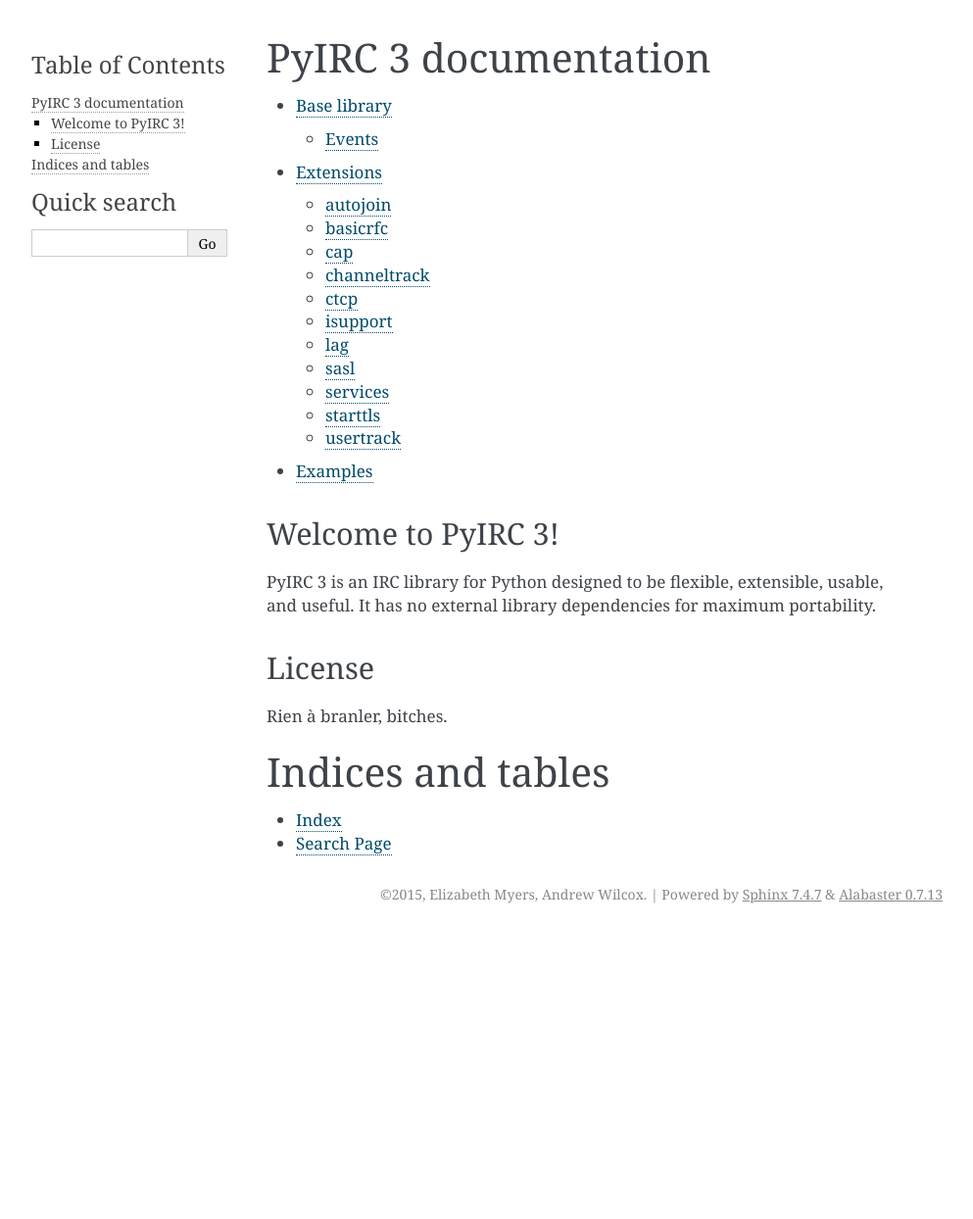
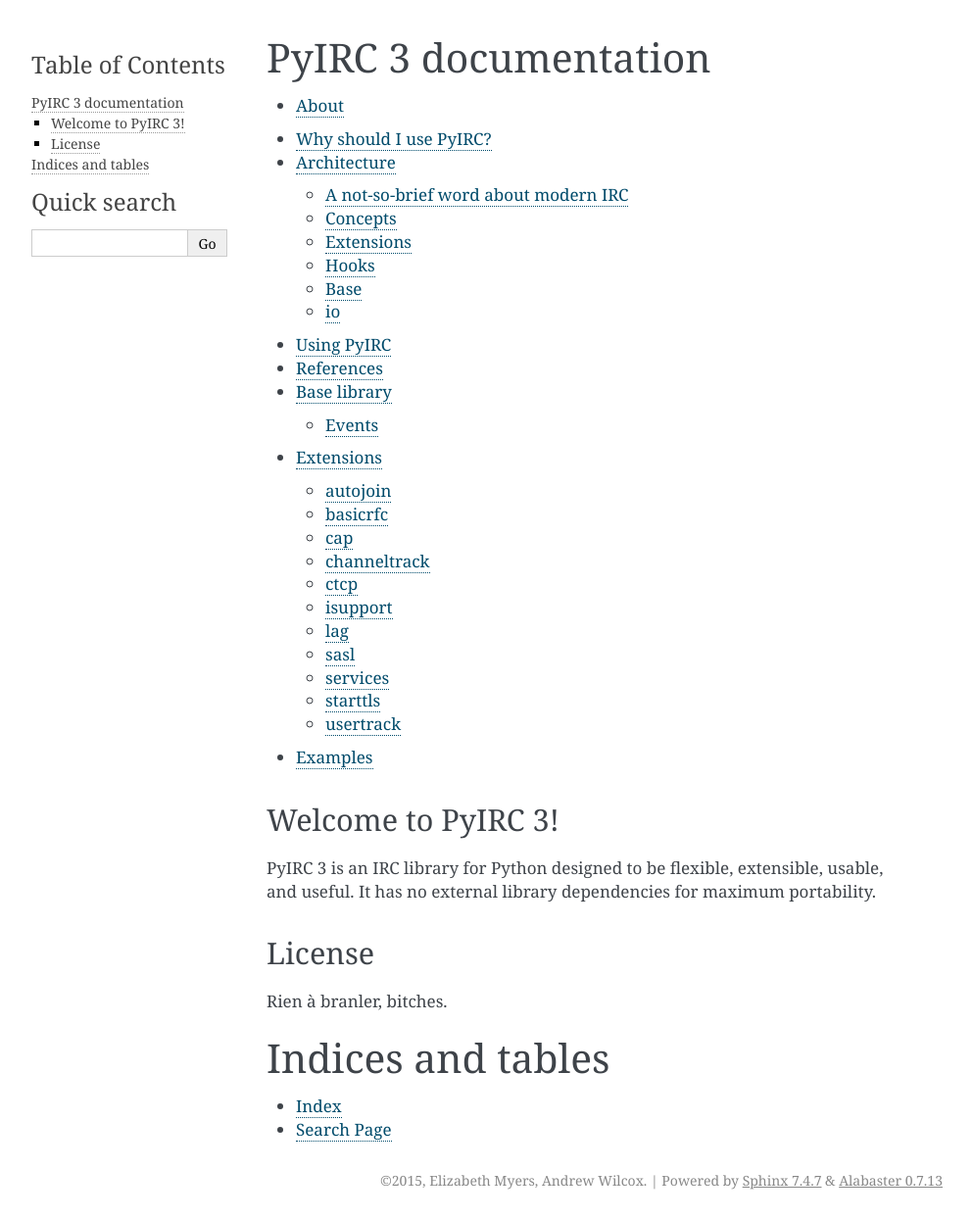
Before and after one commit to foxkit-us/PyIRC, a Sphinx documentation site: the page built from doc/index.rst, in a window 1280 px wide. Shown: the whole page at 98% size, without its empty margins (148-1141 px from the left). Built offline with Sphinx 7.4.7, drawn with Linux system fonts in a browser that asks for light colours; before the commit the page ends 952 px from its top, so only the background shows below that; some of the changed lines change nothing that is shown.

Commit message:
Add about page
WIP, could use some splitting maybe.

```diff
--- /dev/null
+++ b/doc/about.rst
@@ -0,0 +1,288 @@
+About
+=====
+
+.. toctree::
+   :maxdepth: 2
+
+PyIRC is an IRC library designed for everything from ancient IRC 2.8 servers
+to modern IRCv3 compliant servers, and everything in between. It is designed
+to be modular, flexible, and easy to use.
+
+Why should I use PyIRC?
+=======================
+
+Despite the initial appearance, PyIRC is nothing more than a way to turn IRC
+commands into callbacks and accessible data, whilst optionally doing the
+legwork of handling the boring parts of IRC. No, really, that's it. It doesn't
+try to take over your event loop, it doesn't try to dominate your application,
+it doesn't believe it is the centre of the universe. It simply just eats IRC
+events and does actions/state keeping based on them. How you put in the events
+is up to you, but we do provide several network layers.
+
+To facilitate this goal, PyIRC is designed to allow use of modern features
+where you require or want them, and yet allow for features to be foregone when
+desired or necessary. It also aims for correctness with most modern IRC
+servers; a lot of libraries are known to be incorrect in the implementation of
+many features, particularly in IRC message parsing.
+
+Everything in the library revolves around the concept that nothing is an
+absolute hard requirement, and that things can be reimplemented with ease by
+advanced users. At the same time, functionality for those who don't want to
+mess with the internals of the protocol is there and as functional as possible
+within reason.
+
+PyIRC is also designed to have minimal dependencies. Requirements ought not to
+be hoisted upon a user when possible. The only requirement is a Python 3.3
+interpreter and above, and 3.2 support could be done with minimal work. That's
+all.
+
+No attempt is made to support Python 2.x as that series is so broken with
+Unicode that it's not worth our time. This is our sole exception to the above.
+Guido says they'll support Python 2.7 until 2020; that doesn't mean we have
+to.
+
+Architecture
+============
+
+To hide the complexities of modern IRC as well as possible, whilst supporting
+legacy servers, we have designed the system (after much careful thought) to be
+extensible, flexible, and at the same time, unobtrusive. We try to stay out of
+your way where practical, but provide useful things to the user behind the
+scenes, with little to no intervention on their part.
+
+Whilst internally PyIRC may seem very complex at first shake, it actually has
+a rather simple design, with the goal for it to be simple to use by anyone,
+from the newbie to IRC who just wants a working bot, to the advanced user who
+may be writing a bot for IRC operator functions and tasks.
+
+A not-so-brief word about modern IRC
+------------------------------------
+
+Before continuing, it's necessary to get a picture of how truly complicated
+modern IRC is, and why PyIRC is designed the way it is (arguably increasing
+complexity).
+
+Many members of our team have worked previously on various IRC daemons, and
+have even participated in the `IRCv3 workgroup`_. We are acutely aware of the
+very real issues faced by IRC libraries that exist in Python today, and their
+ad-hoc support for many IRC features, especially because no one central
+authority has done more than a token effort to document IRC as actually used
+on modern servers (those who have often have political agendas and their own
+novel standards injected, some of which have never seen widespread use).
+
+The reason that IRC is in such a sorry state in terms of documentation is due
+the fact that the protocol actually used by IRC servers does not reflect
+RFC1459_ anymore, and has not for many years. Many numerics are obsolete,
+superseded, or not even listed in the standard. There are also numerous
+undocumented commands. Contrast that to RFC2812_, the "updated" version of
+RFC1459, which is best interpreted as something akin to any ancient accounts
+of the history of Rome - a bizarre blend of fact and fiction, but where fact
+ends and fiction begins (or vice versa) is impossible to tell. Even the
+authors of the standard, IRCNet, break it in several ways.
+
+Despite this, many standards such as CTCP_, DCC_, ISUPPORT_, WHOX_, NAMESX_,
+PROTOCTL_, CAP_, and countless others have cropped up, with various degrees of
+documentation. However, to rub salt into the already open, festering wounds,
+many of these new specifications themselves have become out of date. For
+example:
+
+- Nobody implements the CTCP quoting specification in full, and nor have they
+  ever; it is completely abominable, a bad solution to a non-problem, and can
+  lead to flooding if ever actually implemented according to specification
+- mIRC formatting codes - oh my goodness... nobody can agree on the shades of
+  the colours, there's only 16 in most clients (1989 called, they want their
+  graphics cards back), and then you have the essentially "non-standard"
+  italic and strikethrough extensions implemented in hundreds of different
+  ways... then the blinking text specifiers, largely an accident due to bad
+  filtering in terminals... \*shudder\*...
+- DCC has dozens of extensions with spotty implementation; little more than
+  SEND, RECV, and CHAT can be safely used, and possibly passive support.
+- ISUPPORT has sprouted many different ways to advertise the same features,
+  often in the same IRC software, and the lowest common denominator is what
+  mIRC understands
+- STATS itself is a disaster. Every IRC daemon uses their own format strings,
+  their own numerics, and few are compatible.
+- LIST is not safe on many IRC servers; it can fill the client's send queue
+  and knock them off the network. Some servers have SAFELIST, which throttles
+  the query.
+- The other "list" modes (AKA "bantypes") besides +b. +e for excepts. +I for
+  invites. +q for quiets (except on some IRC daemons where that means owner).
+- "Enhanced" prefixes like owner, admin, and halfop. What do they even mean?
+  What can they even do? Depends on which IRC daemon you ask.
+- Aside from SASL, the bolted-on second-class state of services - much blood
+  has been spilled trying to get services authors to agree even on the
+  simplest of points because of political reasons.
+- PROTOCTL, a sort of primitive and poorly-documented feature negotiation,
+  duplicates CAP (although CAP came later, and is far less primitive). Namely,
+  it duplicates CAP userhost-in-names and multi-prefix (with NAMESX and
+  UHNAMES).
+
+With the proliferation of these additional sub-standards (often themselves
+substandard ;) comes the problem of incompatibility. Oftentimes, this
+incompatibility is subtle. For example, for maximum security (especially with
+STARTTLS and SASL in combination), IRC daemons should issue CAP before
+"registration" with the server (that is, presenting their username, GECOS, and
+nick). However, if CAP is unavailable, a server will simply never respond to
+the command. This mandates a timeout being required for CAP, to ensure that
+compatibility with older servers is maintained. This timeout, of course,
+introduces latency.
+
+Naturally of course, many clients do not need all these features presented by
+modern IRC. This leads to the unfortunate side effect that most IRC libraries
+are excessively simple.
+
+Although the `IRCv3 workgroup`_ is attempting to fix this with a full-fledged
+standards effort (with an RFC in the works), legacy servers and those who do
+not follow the new standard (for political or "not-invented-here" reasons)
+are an unfortunate reality. Pressure will hopefully reduce or eliminate these
+pretenders to the IRC standards throne, but for the time being, these servers
+exist today, and the standards effort is far from complete.
+
+In the meantime, it is certainly desirable that clients should be able to take
+full advantage of these features, without having to worry about the involved
+complexity of implementing them. It is also desirable that users who do not
+need these features do not have to be forced to use them. This has influenced
+the architecture of PyIRC greatly.
+
+Concepts
+---------
+
+PyIRC's four main architectural concepts are:
+
+- Extensions, providing an easy way to stack and mix/match features
+- Hooks, providing a way to run events implemented by the extensions, and
+  ensure the callback chain is executed correctly
+- The base class, which brings together extensions and hooks to process the
+  protocol
+- The io class, which inherits from the base class and implements the final
+  pieces of the puzzle
+
+Extensions
+----------
+
+PyIRC uses extensions to allow its functionality to be tweaked per-network and
+per-application as needed. By using extensions, end-users can tweak the
+desired functionality of the library, without having to worry about ordering
+or conflicts, whilst omitting things they don't need or don't want.
+
+Extensions are passed in to the base IRC class as a list of uninstantiated
+classes, which are then built into an extensions database for later lookup
+and retrieval.
+
+Extensions all inherit from the BaseExtension class, which provides various
+convenience functions to the base or other parts of base. It also has a
+metaclass that builds hook tables for you; more on this in a bit.
+
+In your extension, you can set a default priority value; it can be any number,
+and works like Unix priorities; lower runs first (think of it like a list
+ordering). The default priority value can be overridden by any hooks, if they
+so choose. Many extensions to IRC require such functionality.
+
+Extensions can also set requirements; the requirements list uses a list of
+strings, to ensure that users can add their own extensions that reimplement
+the same functionality in base.
+
+Note all extensions are optional, and you are free to implement your own.
+
+Hooks
+-----
+
+Hooks are used in PyIRC to allow runtime behaviour of the program to be
+modified. IRC is a very stateful protocol, with numerous non-standard
+extensions, often incompatible with one another. Others also require a very
+strict ordering of events.
+
+Hooks are organised into broad classes, which define a specific Event subclass
+as the event instance they pass to the hooks. Parameters to the hooks are
+passed via this subclass. The Event subclass will always have at least the
+status and cancelled_func members. When the event is set to cancelled by the
+callee, the event caller will set cancelled_func to the last function to run.
+Other data can be passed in via this instance as well.
+
+Nothing limits a callback to one event class or hook. This is why event
+instances are passed as the sole parameter - one callback can handle any type
+of event.
+
+Hooks are created in extensions using the @hook decorator and a metaclass in
+BaseExtensions known as HookGenerator. This builds hook tables that are later
+scanned to add events that can be called later.
+
+Hooks can be removed or added at any time to modify runtime functionality.
+
+Base
+----
+
+The base class contains the glue for extensions and hooks, bringing them
+together into a cohesive unit. The base class also contains some minimal state
+that extensions can rely on.
+
+IRC data is injected via the recv method, and lines are sent out via the send
+method. In the recv method, the data is parsed, and the correct commands hook
+is run.
+
+The base class also contains functions for scheduling events in the future.
+Many things in IRC require timeouts or throttling; this is used to implement
+such a model. How scheduling is implemented is up to the given io backend.
+
+In the future, the role of base may be expanded as sort of a data registry for
+extensions, to allow reloading and runtime removal of extensions.
+
+io
+--
+
+The io system subclasses Base to add the final piece of the puzzle - shoving
+data into the library. It implements the actual sending and recieving of data
+from the network. It also implements scheduling. There is at present an
+asyncio and socket backend. A gevent backend may be created in the future.
+
+Using PyIRC
+===========
+
+PyIRC is pretty simple to use:
+
+.. code:: python
+
+    from PyIRC.io.socket import IRCSocket
+    from PyIRC.extensions import bot_recommended
+
+    arguments = {
+        'serverport' : ('irc.interlinked.me', 9999),
+        'ssl' : True,
+        'username' : 'Testbot',
+        'nick' : 'Testbot',
+        'gecos' : 'I am a test, pls ignore :)',
+        'extensions' : bot_recommended,
+        'sasl_username' : 'Testbot',
+        'sasl_password' : 'loldongs123',
+        'join' : ['#PyIRC'],
+    }
+
+    i = IRCSocket(**arguments)
+    i.loop()
+
+Yes, it's that easy. No fuss, no muss.
+
+References
+==========
+
+.. _CAP: https://tools.ietf.org/html/draft-mitchell-irc-capabilities-01
+
+.. _CTCP: http://www.irchelp.org/irchelp/rfc/ctcpspec.html
+
+.. _DCC: http://www.irchelp.org/irchelp/rfc/dccspec.html
+
+.. _`IRCv3 workgroup`: https://github.com/ircv3/ircv3-specifications
+
+.. _ISUPPORT: www.irc.org/tech_docs/005.html
+
+.. _NAMESX: https://bugs.unrealircd.org/view.php?id=2833
+
+.. _RFC1459: https://tools.ietf.org/html/rfc1459
+
+.. _RFC2812: https://tools.ietf.org/html/rfc2812
+
+.. _PROTOCTL: https://www.unrealircd.org/files/docs/technical/protoctl.txt
+
+.. _UHNAMES: http://ircv3.atheme.org/extensions/userhost-in-names-3.2
+
+.. _WHOX: http://faerion.sourceforge.net/doc/irc/whox.var
--- a/doc/index.rst
+++ b/doc/index.rst
@@ -4,6 +4,7 @@
 .. toctree ::
    :maxdepth: 2
 
+   about
    base
    extensions
    examples
```
